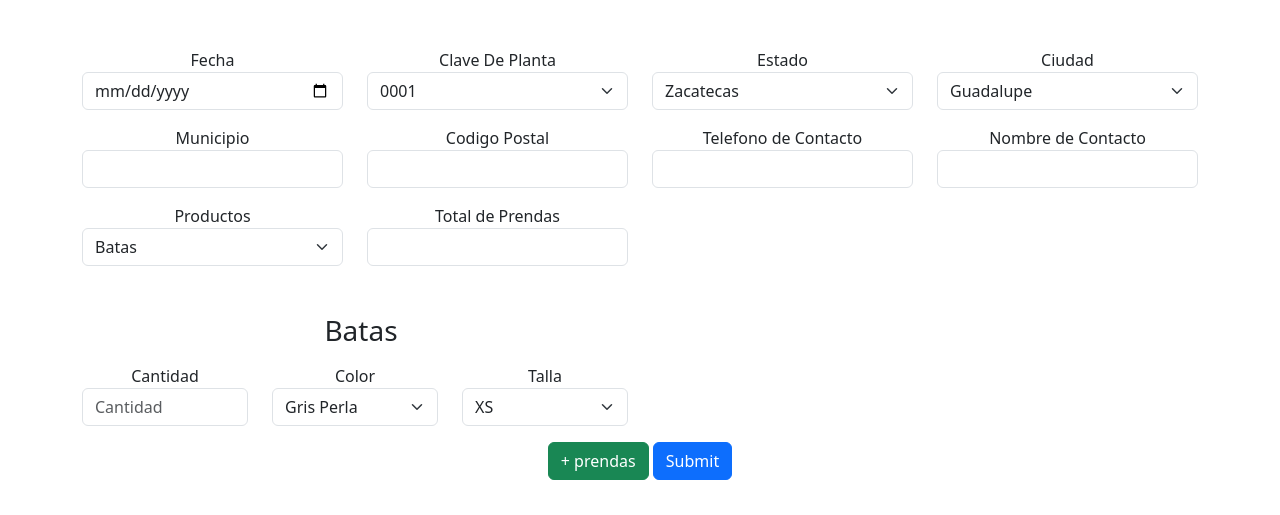
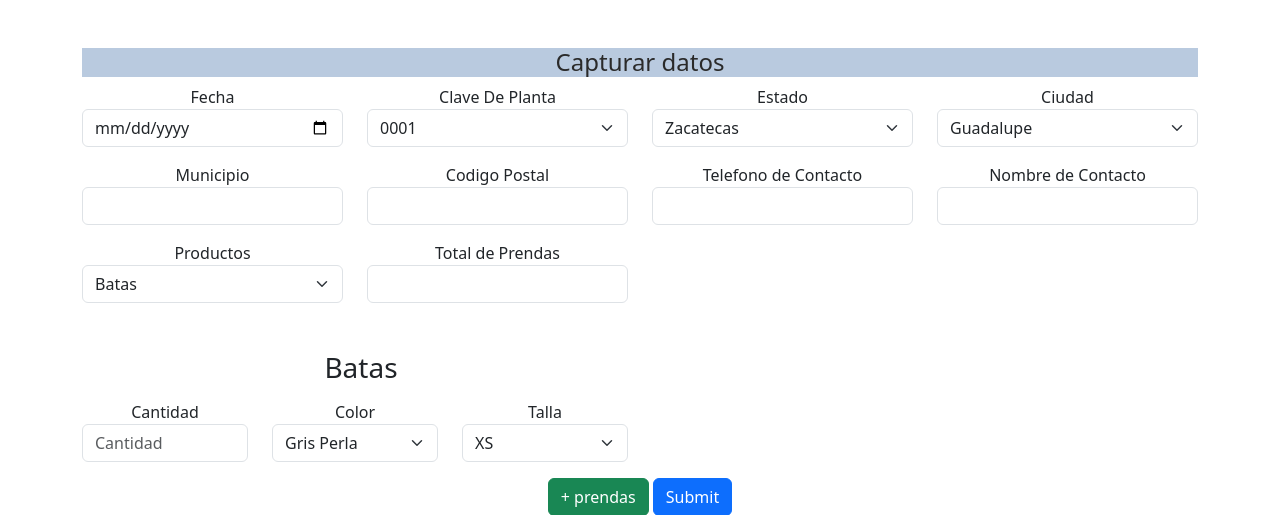
Before and after one commit to Vizard16/CS50-Final-project, a Flask app: page /release in a window 1280 px wide. Shown: the part 102-617 px from the top of the page. Run offline with Flask 3, Linux system fonts and the light colour scheme; a user stored in the database is signed in; some libraries are stand-ins or nearby versions.

Commit message:
Added a title

```diff
--- a/templates/release.html
+++ b/templates/release.html
@@ -9,6 +9,12 @@
 <head>
     <script src="https://ajax.googleapis.com/ajax/libs/jquery/3.2.1/jquery.min.js"></script>
 </head>
+<div class="bg-custom">
+    <h4 style="color: rgb(42, 42, 42)">Capturar datos</h4>
+</div>
+
+
+
 <form method="post" action="/release" class="form-inline">
     <div class="row" id="container">
         <!-- Label and Date Input Column -->
```
